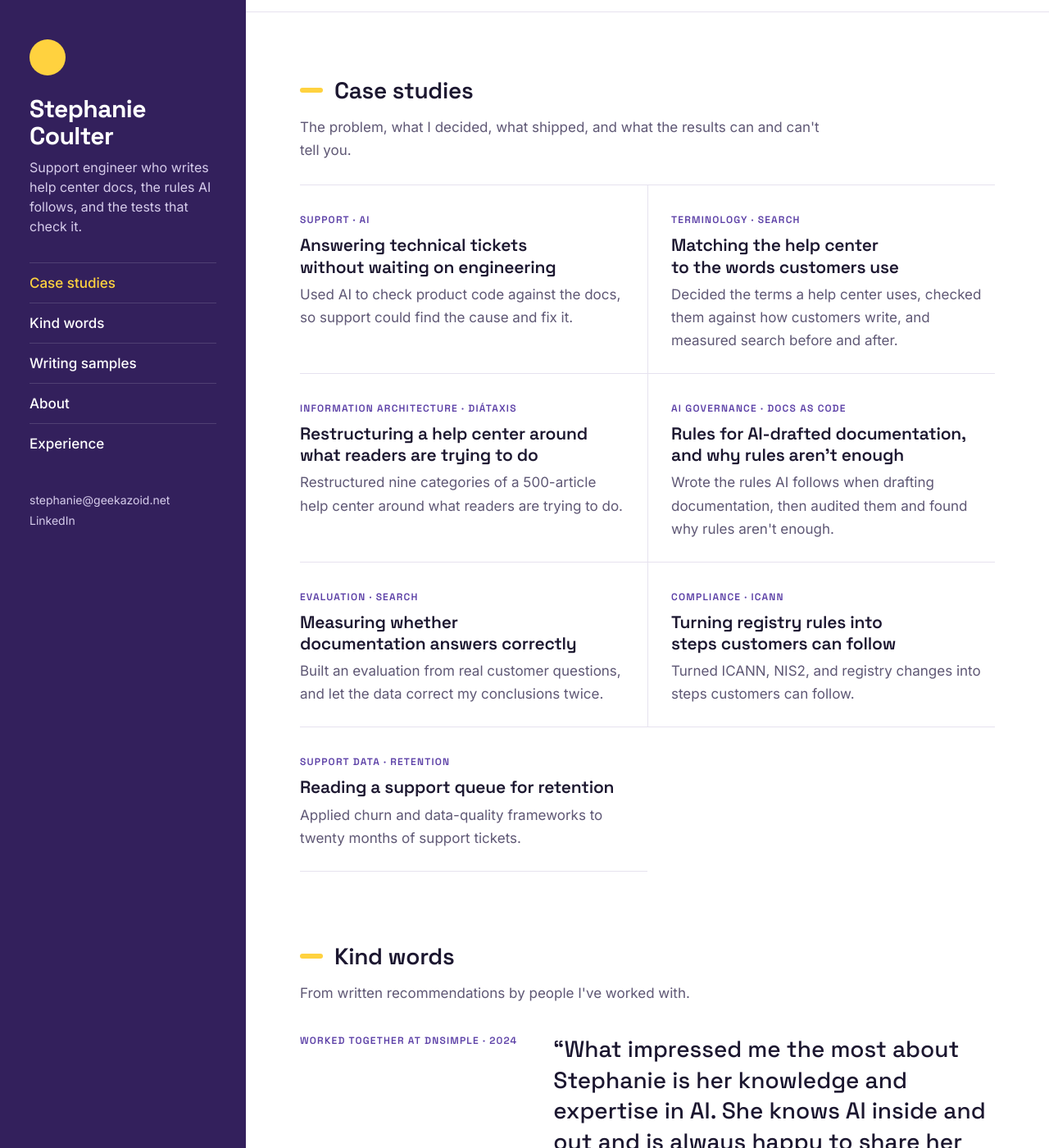
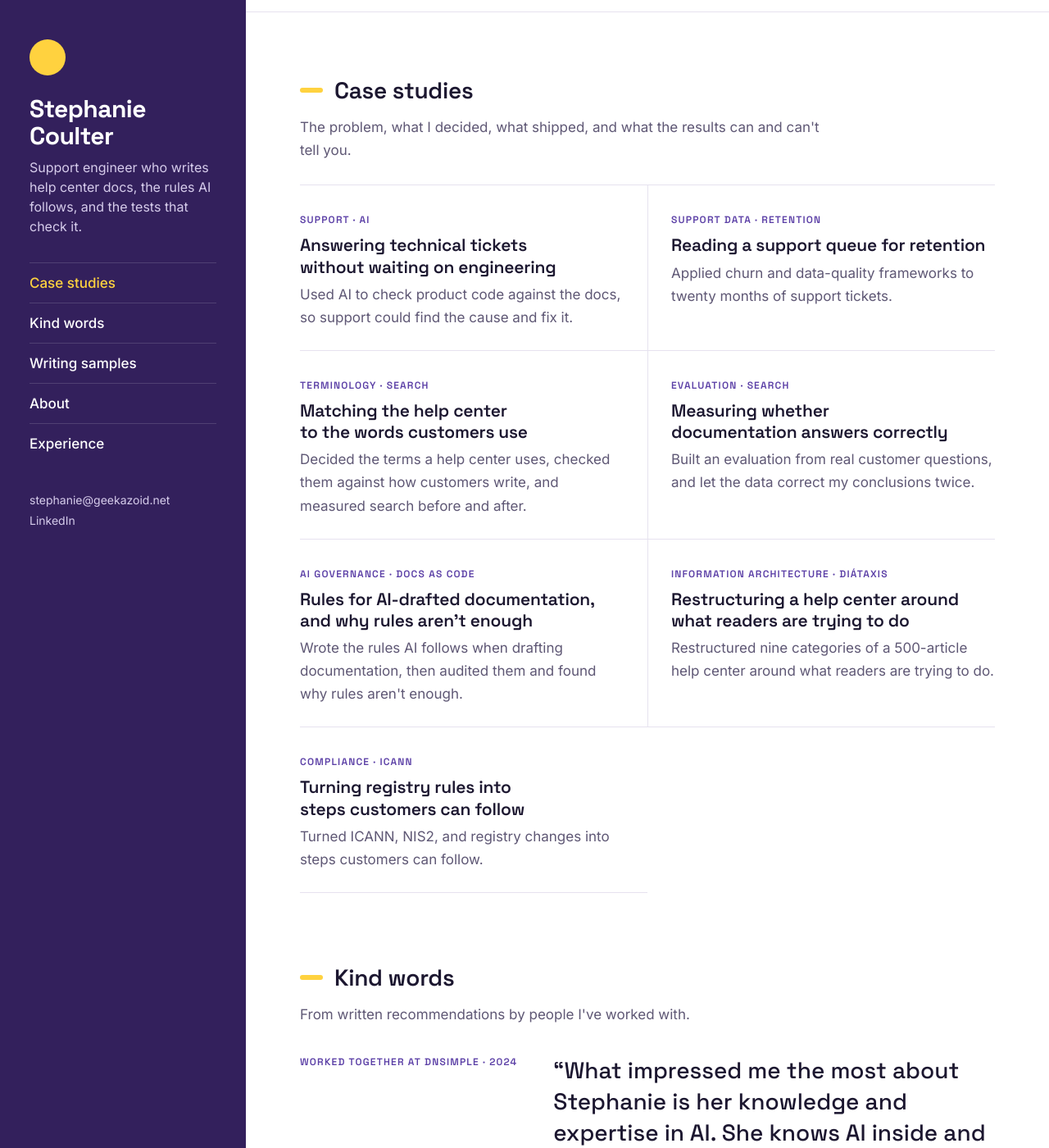
Before and after one commit to stephanoodle/portfolio, a Jekyll site: the page built from index.html, in a window 1280 px wide and 1400 px high, scrolled down 474 px. Shown: the whole window at 82% size. Built offline with Jekyll 4.4.1, drawn with Linux system fonts in a browser that asks for light colours.

Commit message:
Support studies first, the two search studies side by side

```diff
--- a/index.html
+++ b/index.html
@@ -18,7 +18,7 @@ layout: default
     <h2>Case studies</h2>
     <p class="lead">The problem, what I decided, what shipped, and what the results can and can't tell you.</p>
     <div class="grid2">
-      {% assign order = "technical-tickets-with-ai,controlled-vocabulary,help-center-restructure,ai-writing-rules,measuring-answer-quality,registrar-compliance-docs,ticket-queue-analysis" | split: "," %}
+      {% assign order = "technical-tickets-with-ai,ticket-queue-analysis,controlled-vocabulary,measuring-answer-quality,ai-writing-rules,help-center-restructure,registrar-compliance-docs" | split: "," %}
       {% for slug in order %}
         {% assign path = "case-studies/" | append: slug | append: ".md" %}
         {% assign study = site.pages | where: "path", path | first %}
```
